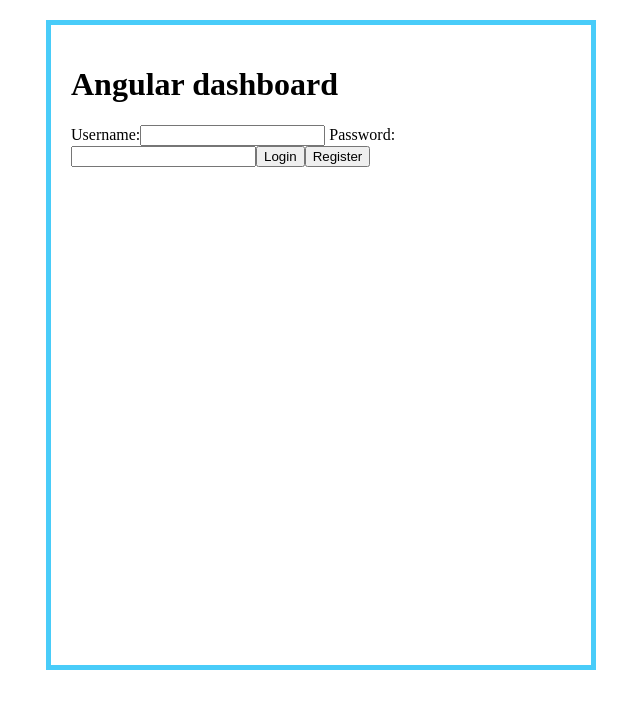
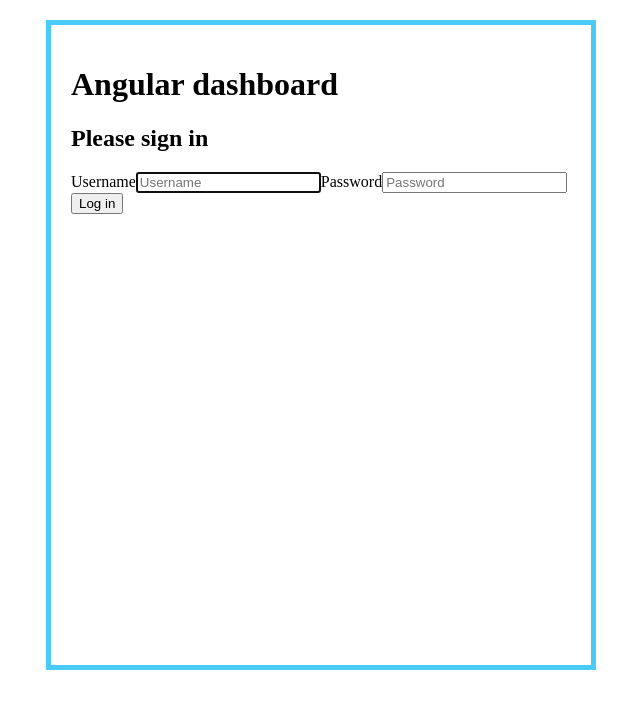
Before and after one commit to howser-84/Dashboard, an Angular app in the folder Dashboard-angular4/: page /login in a window 1280 px wide. Shown: the top 708 px of the page, without its empty margins (319-959 px from the left). Built offline with nearby package versions, Linux system fonts and the light colour scheme; no server answers.

Commit message:
Update of login page, so that 'form' is now being used. Added support for 'wrong credentials' scenario.

```diff
--- a/Dashboard-angular4/src/app/components/login/login.component.html
+++ b/Dashboard-angular4/src/app/components/login/login.component.html
@@ -1,9 +1,18 @@
 <div class="Login">
   <div class="login-wrapper">
     <app-header></app-header>
-    Username:<input type="text" [(ngModel)]="username" value={{username}}/>
-    Password:<input type="text" [(ngModel)]="password" value={{password}}/>
-    <button class="btn btn-primary" (click)="login()">Login</button>
-    <button class="btn btn-primary" (click)="register()">Register</button>
+    <form #loginForm="ngForm" class="form-signin" (ngSubmit)="login(loginForm)">
+      <div class="alert alert-danger" role="alert" *ngIf="showErrorMessage && loginForm.submitted">
+        Wrong credentials!
+      </div>
+      <h2 class="form-signin-heading">Please sign in</h2>
+      <label for="inputUsername" class="sr-only">Username</label>
+      <input type="email" id="inputUsername" class="form-control" placeholder="Username" name="username"
+             required autofocus ngModel>
+      <label for="inputPassword" class="sr-only">Password</label>
+      <input type="password" id="inputPassword" class="form-control" placeholder="Password"
+             name="password" required ngModel>
+      <button class="btn btn-lg btn-primary btn-block" type="submit">Log in</button>
+    </form>
   </div>
 </div>
--- a/Dashboard-angular4/src/app/components/login/login.component.ts
+++ b/Dashboard-angular4/src/app/components/login/login.component.ts
@@ -1,6 +1,7 @@
 import {Component, OnInit} from '@angular/core';
 import {HttpClient} from '@angular/common/http';
 import {UserService} from '../../services/user.service';
+import {NgForm} from '@angular/forms';
 
 @Component({
   selector: 'app-login',
@@ -9,25 +10,17 @@
 })
 export class LoginComponent implements OnInit {
 
-  private username: String;
-  private password: String;
+  showErrorMessage = false;
 
-  constructor(private userService: UserService, private http: HttpClient) {
-    this.username = '';
-    this.password = '';
-  }
+  constructor(private userService: UserService, private http: HttpClient) {}
 
   ngOnInit() {
   }
 
-  private login(): void{
-    this.http.post('http://localhost:8080/login', {username: this.username, password: this.password})
-      .subscribe(data => {console.log('Login OK'); this.userService.loginUser(this.username, this.password);}, err => {console.error('Something went very wrong.'+ err)});
-  }
-
-  private register(): void{
-    this.http.post('http://localhost:8080/register', {username: this.username, password: this.password})
-      .subscribe(data => {console.log('Login OK'); this.userService.loginUser(this.username, this.password);}, err => {console.error('Something went very wrong.'+ err)});
+  private login(loginForm: NgForm): void{
+    this.http.post('http://localhost:8080/login', {username: loginForm.value.username, password: loginForm.value.password})
+      .subscribe(data => {console.log('Login OK'); this.userService.loginUser(loginForm.value.username, loginForm.value.password); this.showErrorMessage = false; }
+      , err => {console.error('Something went very wrong.' + err); this.showErrorMessage = true; });
   }
 
 }
--- a/Dashboard-angular4/src/app/services/user.service.ts
+++ b/Dashboard-angular4/src/app/services/user.service.ts
@@ -3,27 +3,31 @@
 @Injectable()
 export class UserService {
 
-  private username: String;
-  private password: String;
   private logged: boolean;
 
   constructor() {
-    this.username = '';
-    this.password = '';
     this.logged = false;
   }
 
-  public loginUser(username: String, password: String): void {
-    this.username = username;
-    this.password = password;
+  public loginUser(username: string, password: string): void {
     this.logged = true;
+    localStorage.setItem('username', username);
+    localStorage.setItem('password', password);
   }
 
   public getEncodedUserCredentials(): String {
-    return btoa(this.username + ':' + this.password);
+    return btoa(this.getUsername() + ':' + this.getPassword());
   }
 
   public isLogged(): boolean{
     return this.logged;
   }
+
+  private getUsername(): string{
+    return localStorage.getItem('username');
+  }
+
+  private getPassword(): string{
+    return localStorage.getItem('password');
+  }
 }
```
